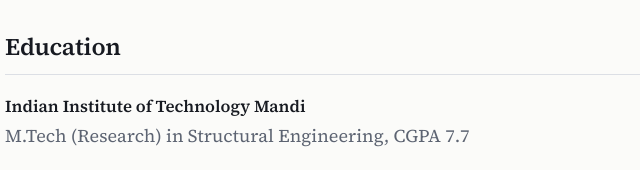
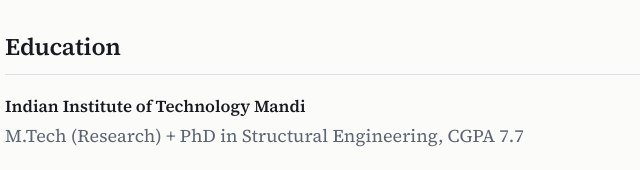
Before and after one commit to Gajendrayadavbegginer/GajendraYadav, a plain HTML site: page index.html in a window 1280 px wide. Shown: the part 3860-4030 px from the top of the page, 229-869 px from the left. Drawn offline with Linux system fonts and the light colour scheme.

Commit message:
index.html

```diff
--- a/index.html
+++ b/index.html
@@ -215,7 +215,7 @@
   <h2>Education</h2>
   <div class="item rv">
     <div class="row"><h3>Indian Institute of Technology Mandi</h3><span class="when">2024 – present</span></div>
-    <div class="muted">M.Tech (Research) in Structural Engineering, CGPA 7.7</div>
+    <div class="muted">M.Tech (Research) + PhD in Structural Engineering, CGPA 7.7</div>
   </div>
   <div class="item rv">
     <div class="row"><h3>Jabalpur Engineering College</h3><span class="when">2020 – 2024</span></div>
```
